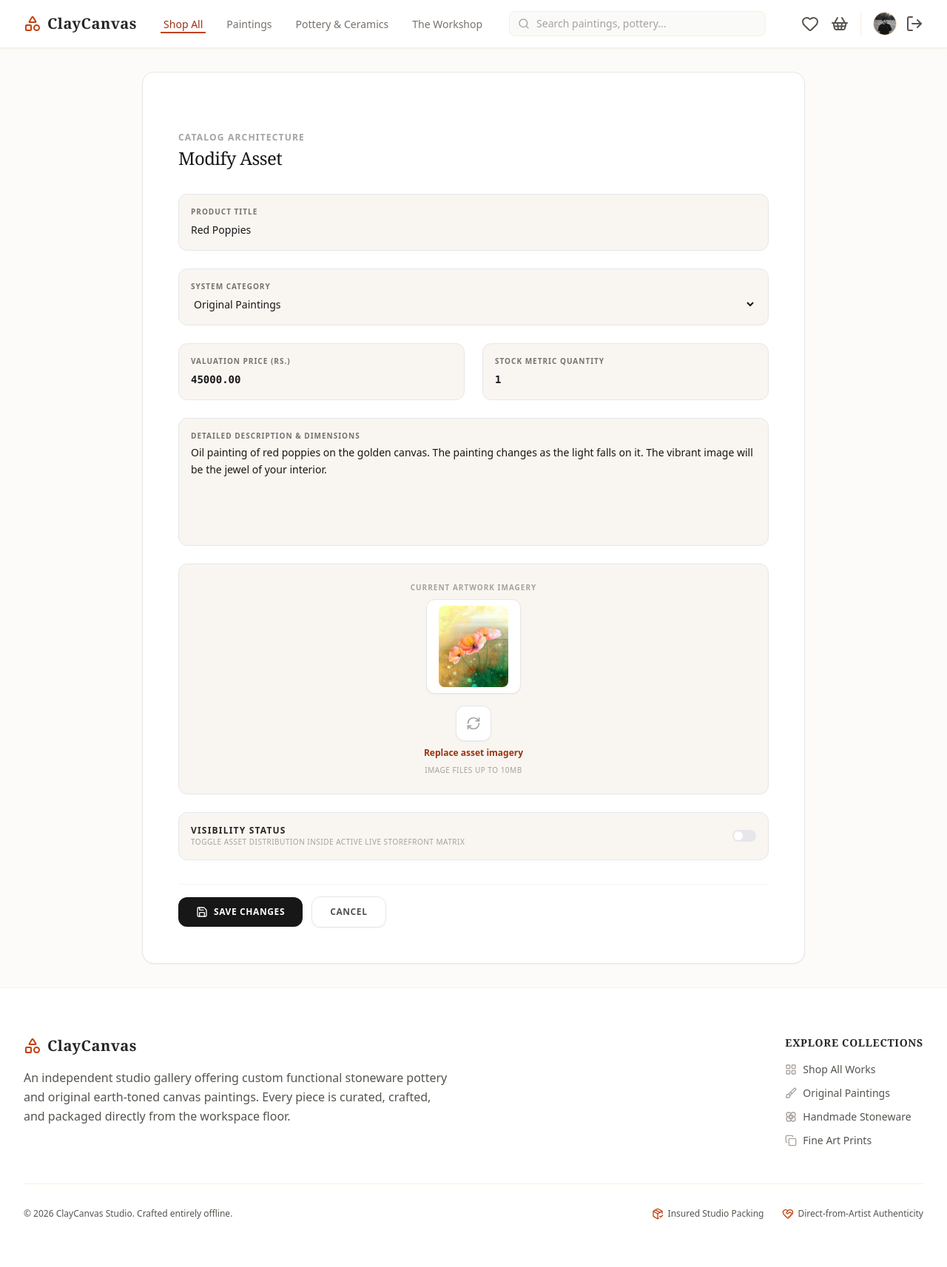
After one commit to bipinjlimbu/B2C-E-Commerce---Django-Project-II, a Django app: page /products/edit/2/ in a window 1280 px wide. The commit adds this page. Shown: the whole page at 74% size. Run offline with Django 5.2, Linux system fonts and the light colour scheme; a user stored in the database is signed in; data comes from the database, SQL or seed files in the repository; both versions use the stored data as it was after the commit.

Commit message:
Edit Products Page Added

```diff
--- /dev/null
+++ b/cc_project/cc_app/templates/main/edit_products_page.html
@@ -0,0 +1,151 @@
+<!DOCTYPE html>
+<html lang="en">
+<head>
+    <meta charset="UTF-8">
+    <meta name="viewport" content="width=device-width, initial-scale=1.0">
+    <title>Edit Product | ClayCanvas</title>
+    {% load static %}
+    <link href="{% static 'css/styles.css' %}" rel="stylesheet" />
+</head>
+<body class="bg-[#fcfbf9] font-sans min-h-screen flex flex-col text-neutral-800">
+
+    {% include 'components/_navbar.html' %}
+
+    {% include 'components/_messages.html' %}
+
+    <main class="flex-grow flex items-center justify-center p-4 sm:p-6 lg:p-8">
+        <form method="POST" enctype="multipart/form-data" class="w-full max-w-4xl bg-white border border-gray-200 rounded-2xl overflow-hidden shadow-sm p-8 lg:p-12 space-y-8">
+            {% csrf_token %}
+
+            <div>
+                <h2 class="text-xs font-bold uppercase tracking-widest text-neutral-400 mb-1">Catalog Architecture</h2>
+                <h1 class="text-2xl font-serif font-normal text-neutral-900 tracking-tight">Modify Asset</h1>
+            </div>
+
+            <div class="grid grid-cols-1 md:grid-cols-2 gap-6">
+
+                <div class="space-y-6 md:col-span-2">
+                    <div class="bg-[#f9f5f0] border border-gray-200 p-4 rounded-xl focus-within:border-orange-700 transition-colors">
+                        <label for="id_name" class="text-[10px] font-bold uppercase tracking-widest text-neutral-500 block mb-1">Product Title</label>
+                        <input type="text" id="id_name" name="name" {% if data %} value="{{ data.name }}" {% else %} value="{{ product.name }}" {% endif %} maxlength="255" placeholder="e.g. Whispering Sands Ceramic Vase" class="w-full bg-transparent text-sm font-medium text-neutral-900 focus:outline-none placeholder-neutral-400">
+                        {% if errors.name %}
+                            <p class="text-rose-600 text-xs mt-1 font-medium">{{ errors.name }}</p>
+                        {% endif %}
+                    </div>
+                </div>
+
+                <div class="bg-[#f9f5f0] border border-gray-200 p-4 rounded-xl focus-within:border-orange-700 transition-colors md:col-span-2">
+                    <label for="id_category" class="text-[10px] font-bold uppercase tracking-widest text-neutral-500 block mb-1">System Category</label>
+                    <select id="id_category" name="category" class="w-full bg-transparent text-sm font-medium text-neutral-900 focus:outline-none cursor-pointer">
+                        <option value="" disabled class="bg-white text-neutral-400">Select Allocation Segment</option>
+                        <option value="paintings" {% if data %} {% if data.category == 'paintings' %}selected{% endif %} {% else %} {% if product.category == 'paintings' %}selected{% endif %} {% endif %} class="bg-white text-neutral-900">Original Paintings</option>
+                        <option value="pottery" {% if data %} {% if data.category == 'pottery' %}selected{% endif %} {% else %} {% if product.category == 'pottery' %}selected{% endif %} {% endif %} class="bg-white text-neutral-900">Handmade Pottery</option>
+                        <option value="ceramics" {% if data %} {% if data.category == 'ceramics' %}selected{% endif %} {% else %} {% if product.category == 'ceramics' %}selected{% endif %} {% endif %} class="bg-white text-neutral-900">Sculptures & Ceramics</option>
+                        <option value="prints" {% if data %} {% if data.category == 'prints' %}selected{% endif %} {% else %} {% if product.category == 'prints' %}selected{% endif %} {% endif %} class="bg-white text-neutral-900">Canvas & Fine Art Prints</option>
+                        <option value="accessories" {% if data %} {% if data.category == 'accessories' %}selected{% endif %} {% else %} {% if product.category == 'accessories' %}selected{% endif %} {% endif %} class="bg-white text-neutral-900">Art Supplies & Displays</option>
+                    </select>
+                    {% if errors.category %}
+                        <p class="text-rose-600 text-xs mt-1 font-medium">{{ errors.category }}</p>
+                    {% endif %}
+                </div>
+
+                <div class="bg-[#f9f5f0] border border-gray-200 p-4 rounded-xl focus-within:border-orange-700 transition-colors">
+                    <label for="id_price" class="text-[10px] font-bold uppercase tracking-widest text-neutral-500 block mb-1">Valuation Price (Rs.)</label>
+                    <input type="number" id="id_price" name="price" step="0.01" min="0" {% if data %} value="{{ data.price }}" {% else %} value="{{ product.price|stringformat:".2f" }}" {% endif %} placeholder="0.00" class="w-full bg-transparent text-sm font-semibold text-neutral-900 focus:outline-none placeholder-neutral-400 font-mono">
+                    {% if errors.price %}
+                        <p class="text-rose-600 text-xs mt-1 font-medium">{{ errors.price }}</p>
+                    {% endif %}
+                </div>
+
+                <div class="bg-[#f9f5f0] border border-gray-200 p-4 rounded-xl focus-within:border-orange-700 transition-colors">
+                    <label for="id_stock" class="text-[10px] font-bold uppercase tracking-widest text-neutral-500 block mb-1">Stock Metric Quantity</label>
+                    <input type="number" id="id_stock" name="stock" min="0" {% if data %} value="{{ data.stock }}" {% else %} value="{{ product.stock }}" {% endif %} placeholder="1" class="w-full bg-transparent text-sm font-semibold text-neutral-900 focus:outline-none placeholder-neutral-400 font-mono">
+                    {% if errors.stock %}
+                        <p class="text-rose-600 text-xs mt-1 font-medium">{{ errors.stock }}</p>
+                    {% endif %}
+                </div>
+
+                <div class="space-y-6 md:col-span-2">
+                    <div class="bg-[#f9f5f0] border border-gray-200 p-4 rounded-xl focus-within:border-orange-700 transition-colors">
+                        <label for="id_description" class="text-[10px] font-bold uppercase tracking-widest text-neutral-500 block mb-1">Detailed Description & Dimensions</label>
+                        <textarea id="id_description" name="description" rows="5" placeholder="Detailed description of the artwork, dimensions, and materials used." class="w-full bg-transparent text-sm font-medium text-neutral-900 focus:outline-none placeholder-neutral-400 resize-none leading-relaxed">{% if data %}{{ data.description }}{% else %}{{ product.description }}{% endif %}</textarea>
+                        {% if errors.description %}
+                            <p class="text-rose-600 text-xs mt-1 font-medium">{{ errors.description }}</p>
+                        {% endif %}
+                    </div>
+                </div>
+
+                <div class="space-y-6 md:col-span-2">
+                    <div class="bg-[#f9f5f0] border border-gray-200 p-6 rounded-xl flex flex-col items-center justify-center text-center group transition-colors relative">
+                        <div class="space-y-4 w-full">
+                            {% if product.product_image %}
+                                <div class="flex flex-col items-center gap-2">
+                                    <p class="text-[10px] font-bold uppercase tracking-widest text-neutral-400">Current Artwork Imagery</p>
+                                    <div class="w-32 h-32 rounded-xl bg-white border border-gray-200 p-2 flex items-center justify-center overflow-hidden shadow-sm">
+                                        <img src="{{ product.product_image.url }}" alt="{{ product.name }}" class="max-w-full max-h-full object-cover rounded-lg">
+                                    </div>
+                                </div>
+                            {% endif %}
+
+                            <div class="space-y-2">
+                                <div class="w-12 h-12 rounded-xl bg-white border border-gray-200 flex items-center justify-center text-neutral-400 mx-auto group-hover:border-orange-700 transition-colors shadow-sm">
+                                    <i data-lucide="refresh-cw" class="w-5 h-5"></i>
+                                </div>
+                                <div class="flex text-xs text-neutral-500 justify-center">
+                                    <label for="id_product_image" class="relative cursor-pointer rounded-md font-semibold text-orange-800 hover:text-orange-900 focus-within:outline-none">
+                                        <span>Replace asset imagery</span>
+                                        <input id="id_product_image" name="product_image" type="file" accept="image/*" class="sr-only">
+                                    </label>
+                                </div>
+                                <p class="text-[10px] text-neutral-400 uppercase tracking-wider">Image files up to 10MB</p>
+                            </div>
+                        </div>
+                        {% if errors.product_image %}
+                            <p class="text-rose-600 text-xs mt-2 font-medium">{{ errors.product_image }}</p>
+                        {% endif %}
+                    </div>
+                </div>
+
+                <div class="md:col-span-2 bg-[#f9f5f0] border border-gray-200 p-4 rounded-xl flex items-center justify-between">
+                    <div>
+                        <label for="id_is_active" class="text-xs font-bold uppercase tracking-widest text-neutral-800 block">Visibility Status</label>
+                        <p class="text-[10px] text-neutral-400 uppercase tracking-wider">Toggle asset distribution inside active live storefront matrix</p>
+                    </div>
+                    <label class="relative inline-flex items-center cursor-pointer">
+                        <input type="checkbox" id="id_is_active" name="is_active" value="true" {% if data %}{% if data.is_active %}checked{% endif %}{% else %}{% if product.is_active %}checked{% endif %}{% endif %} class="sr-only peer">
+                        <div class="w-8 h-4 bg-gray-200 peer-focus:outline-none rounded-full peer peer-checked:after:translate-x-full peer-checked:after:border-white after:content-[''] after:absolute after:top-[2px] after:left-[2px] after:bg-white after:rounded-full after:h-3 after:w-3 after:transition-all peer-checked:bg-orange-700"></div>
+                    </label>
+                </div>
+
+            </div>
+
+            <div class="flex items-center gap-3 pt-4 border-t border-gray-100">
+                <button type="submit" class="flex-grow sm:flex-none bg-neutral-900 hover:bg-neutral-800 text-white font-semibold py-3 px-6 rounded-xl transition-colors flex items-center justify-center gap-2 text-xs uppercase tracking-wider shadow-sm">
+                    <i data-lucide="save" class="w-4 h-4"></i>
+                    Save Changes
+                </button>
+                <a href="/dashboard/admin/?section=product-management" class="flex-grow sm:flex-none bg-white hover:bg-neutral-50 text-neutral-600 font-semibold py-3 px-6 rounded-xl transition-colors flex items-center justify-center gap-2 text-xs uppercase tracking-wider border border-gray-200 shadow-sm">
+                    Cancel
+                </a>
+            </div>
+        </form>
+    </main>
+
+    {% include 'components/_footer.html' %}
+
+    <script src="{% static 'js/lucide.min.js' %}"></script>
+    <script>
+        lucide.createIcons();
+
+        document.getElementById('id_product_image').addEventListener('change', function(e) {
+            const fileName = e.target.files[0]?.name;
+            if (fileName) {
+                const labelContainer = e.target.closest('.space-y-2');
+                const textElement = labelContainer.querySelector('span');
+                textElement.textContent = fileName;
+                textElement.className = "text-emerald-700 font-mono text-xs font-semibold";
+            }
+        });
+    </script>
+</body>
+</html>
--- a/cc_project/cc_app/urls.py
+++ b/cc_project/cc_app/urls.py
@@ -2,7 +2,7 @@ from django.urls import path
 from .views.auth_view import register_view, login_view, logout_view
 from .views.main_view import home_page
 from .views.profile_view import profile_view, edit_profile_view, delete_profile_view
-from .views.products_view import add_product_view, toggle_product_status_view, delete_product_view
+from .views.products_view import add_product_view, edit_product_view, toggle_product_status_view, delete_product_view
 from .views.dashboard import admin_dashboard_view
 
 urlpatterns = [
@@ -14,6 +14,7 @@ urlpatterns = [
     path('profile/edit/', edit_profile_view, name='edit_profile'),
     path('profile/delete/<int:user_id>/', delete_profile_view, name='delete_profile'),
     path('products/add/', add_product_view, name='add_product'),
+    path('products/edit/<int:product_id>/', edit_product_view, name='edit_product'),
     path('products/toggle-status/<int:product_id>/', toggle_product_status_view, name='toggle_product_status'),
     path('products/delete/<int:product_id>/', delete_product_view, name='delete_product'),
     path('dashboard/admin/', admin_dashboard_view, name='admin_dashboard'),
--- a/cc_project/cc_app/views/products_view.py
+++ b/cc_project/cc_app/views/products_view.py
@@ -51,6 +51,11 @@ def add_product_view(request):
     return render(request, 'main/add_products_page.html')
 
 @login_required
+def edit_product_view(request, product_id):
+    product = Product.objects.get(id=product_id)
+    return render(request, 'main/edit_products_page.html', {'product': product})
+
+@login_required
 def toggle_product_status_view(request, product_id):
     if not request.user.is_staff:
         messages.error(request, "You do not have permission to change product status.")
--- a/cc_project/static/css/styles.css
+++ b/cc_project/static/css/styles.css
@@ -758,6 +758,14 @@ Ensure the default browser behavior of the `hidden` attribute.
   height: 0.25rem;
 }
 
+.h-32 {
+  height: 8rem;
+}
+
+.max-h-full {
+  max-height: 100%;
+}
+
 .min-h-screen {
   min-height: 100vh;
 }
@@ -818,6 +826,10 @@ Ensure the default browser behavior of the `hidden` attribute.
   width: 0.25rem;
 }
 
+.w-32 {
+  width: 8rem;
+}
+
 .min-w-\[320px\] {
   min-width: 320px;
 }
@@ -848,6 +860,10 @@ Ensure the default browser behavior of the `hidden` attribute.
 
 .max-w-4xl {
   max-width: 56rem;
+}
+
+.max-w-full {
+  max-width: 100%;
 }
 
 .flex-1 {
```
Also changed, not shown: cc_project/db.sqlite3.
